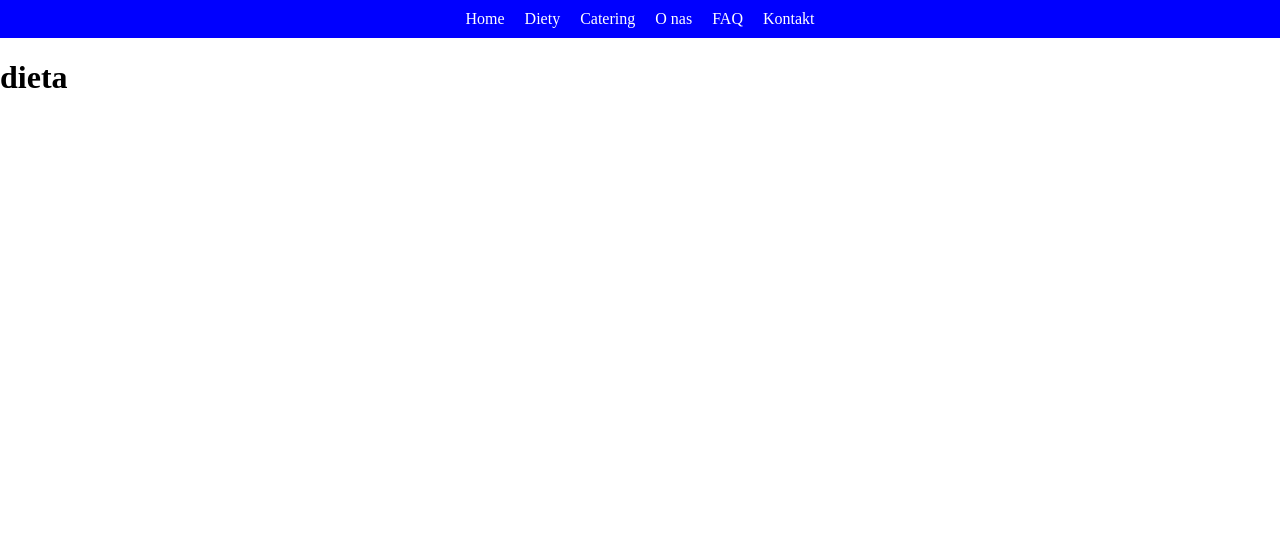
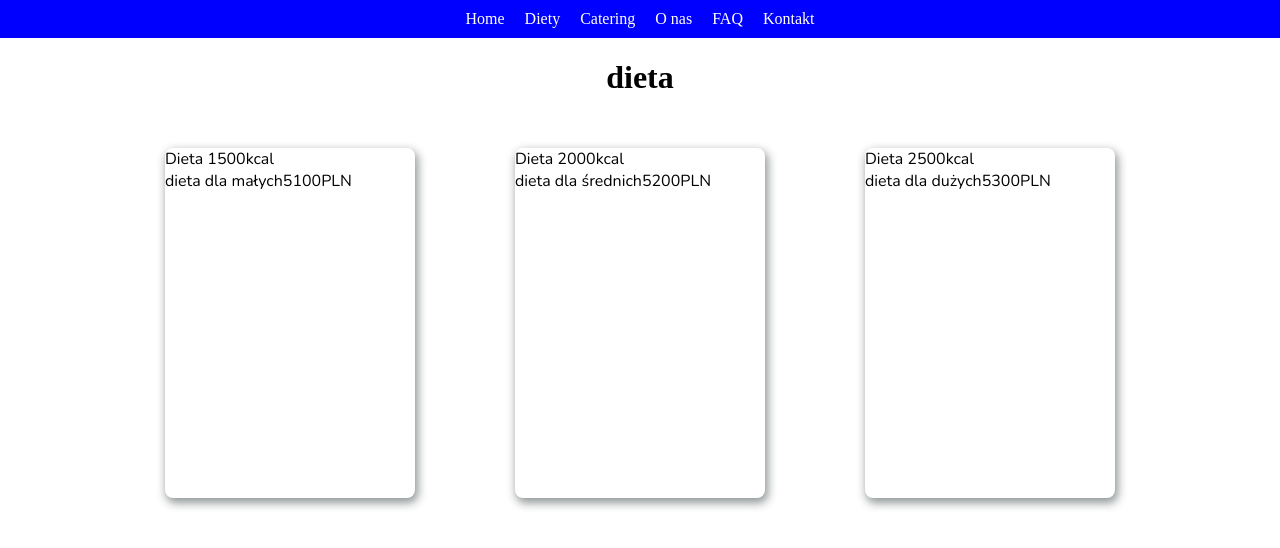
Before and after one commit to lobarzanek/vue-catering-web, a Vue app: page /diet in a window 1280 px wide. Shown: the top 548 px of the page. Built offline with nearby package versions, Linux system fonts and the light colour scheme.

Commit message:
add css reset

```diff
--- a/src/assets/main.css
+++ b/src/assets/main.css
@@ -1,4 +1,6 @@
-html, body {
-    margin: 0;
-    padding: 0;
+html,
+body {
+  box-sizing: border-box;
+  margin: 0;
+  padding: 0;
 }
--- /dev/null
+++ b/src/components/content/dietpage/DietCard.vue
@@ -0,0 +1,55 @@
+<script setup>
+defineProps({
+  title: {
+    type: String,
+    default: () => "",
+  },
+  description: {
+    type: String,
+    default: () => "",
+  },
+  mealsCount: {
+    type: Number,
+    default: () => "",
+  },
+  price: {
+    type: Number,
+    default: () => "",
+  },
+  currency: {
+    type: String,
+    default: () => "",
+  },
+  imgSrc: {
+    type: String,
+    default: () => "",
+  },
+});
+</script>
+
+<template>
+  <div class="card">
+    <div class="card-content front-card">
+      <span class="title">{{ title }}</span>
+    </div>
+    <div class="card-content back-card">
+      <span class="description">{{ description }}</span>
+      <span class="mealsCount">{{ mealsCount }}</span>
+      <span class="price">{{ price }}</span>
+      <span class="currency">{{ currency }}</span>
+    </div>
+  </div>
+</template>
+
+<style scoped lang="scss">
+@import url("https://fonts.googleapis.com/css2?family=Nunito:ital,wght@0,400;1,700&display=swap");
+.card {
+  font-family: "Nunito", sans-serif;
+  width: 250px;
+  height: 350px;
+  border-radius: 8px;
+  box-shadow: 2px 4px 10px 1px #01111170;
+  overflow: hidden;
+
+}
+</style>
--- a/src/views/DietView.vue
+++ b/src/views/DietView.vue
@@ -1,7 +1,68 @@
+<script setup>
+import { ref } from "vue";
+import DietCard from "../components/content/dietpage/DietCard.vue";
+
+const data = ref([]);
+data.value = [
+  {
+    id: 1,
+    title: "Dieta 1500kcal",
+    description: "dieta dla małych",
+    mealsCount: 5,
+    price: 100,
+    currency: "PLN",
+  },
+  {
+    id: 2,
+    title: "Dieta 2000kcal",
+    description: "dieta dla średnich",
+    mealsCount: 5,
+    price: 200,
+    currency: "PLN",
+  },
+  {
+    id: 3,
+    title: "Dieta 2500kcal",
+    description: "dieta dla dużych",
+    mealsCount: 5,
+    price: 300,
+    currency: "PLN",
+  },
+];
+</script>
+
 <template>
-<h1>dieta</h1>
+  <div class="dietView">
+    <h1>dieta</h1>
+    <div class="dietCards">
+      <DietCard
+        v-for="(item, index) in data"
+        :title="item.title"
+        :description="item.description"
+        :meals-count="item.mealsCount"
+        :price="item.price"
+        :currency="item.currency"
+        :key="index"
+      ></DietCard>
+    </div>
+  </div>
 </template>
 
-<style>
-
+<style scoped lang="scss">
+.dietView {
+  display: flex;
+  flex-direction: column;
+  justify-content: center;
+  align-items: center;
+  .dietCards {
+    width: 100vw;
+    display: flex;
+    flex-direction: row;
+    flex-wrap: wrap;
+    justify-content: center;
+    align-items: center;
+    margin: 30px 0;
+    gap: 100px;
+  }
+}
 </style>
```
